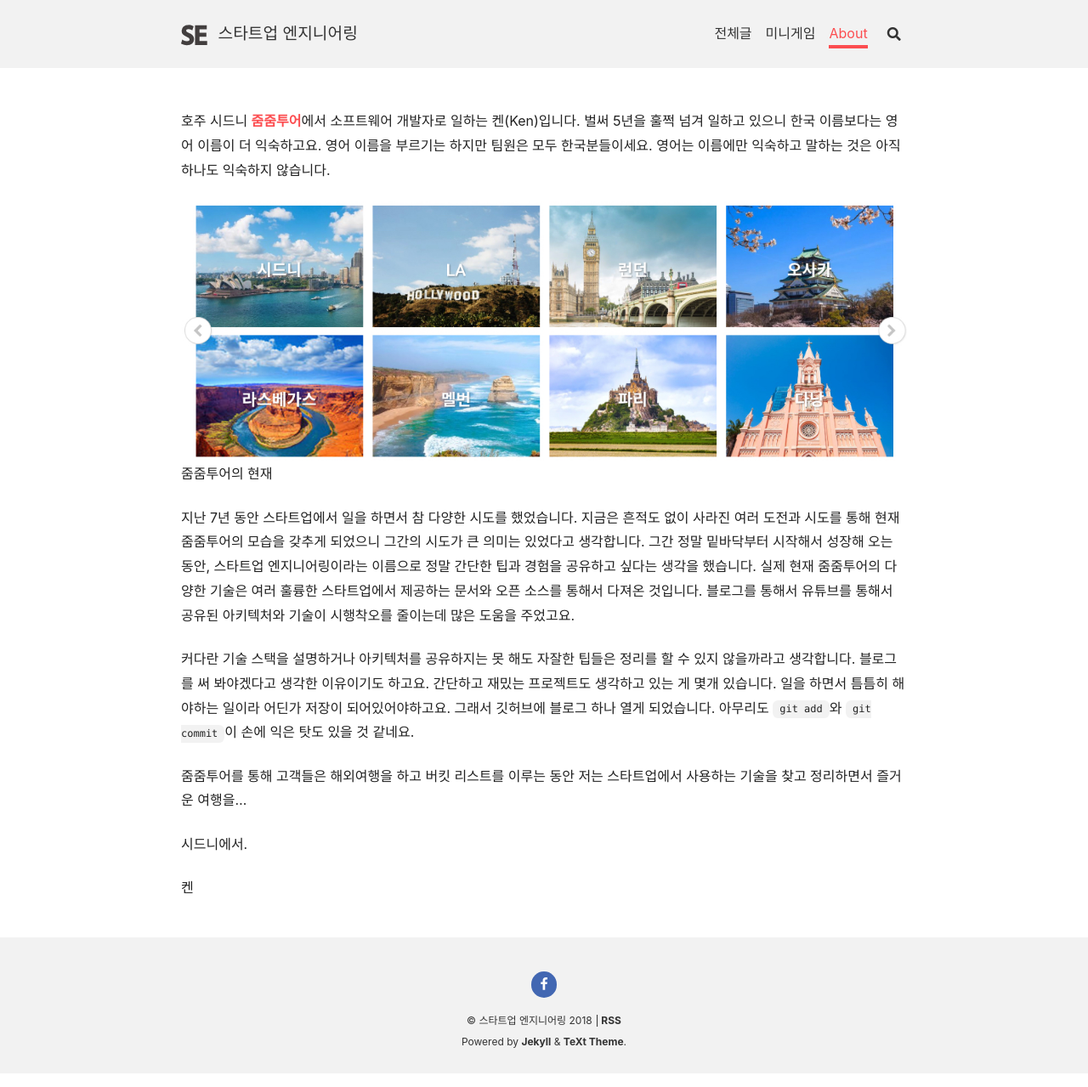
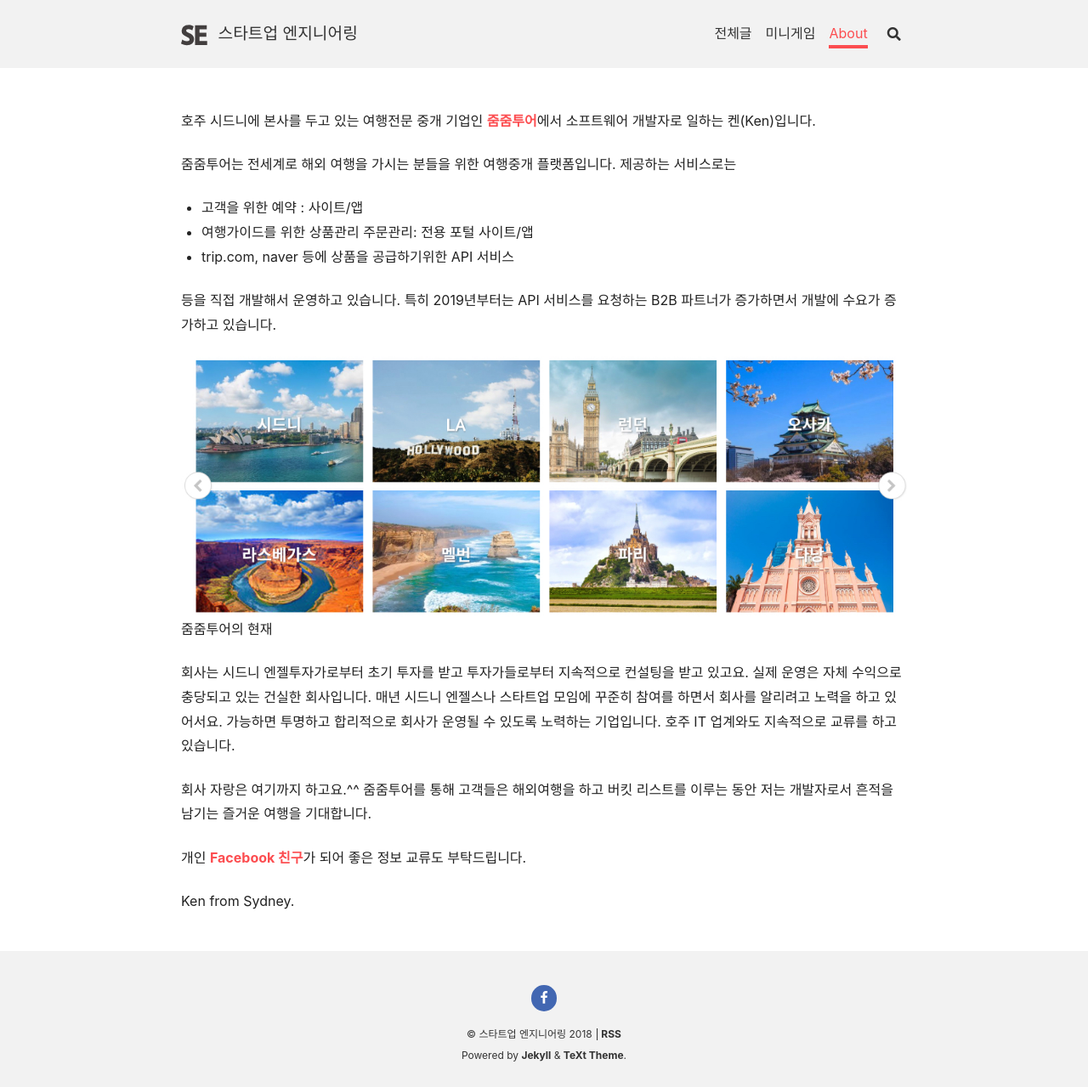
Before and after one commit to 10000lab/10000lab.github.io, a Jekyll site: the page built from about.md, in a window 1280 px wide. Shown: the whole page at 85% size. Built offline with Jekyll 4.4.1, drawn with Linux system fonts in a browser that asks for light colours; nearby versions of some CDN libraries; comment, search, counter and statistics services are not loaded.

Commit message:
Change about

```diff
--- a/_config.yml
+++ b/_config.yml
@@ -40,7 +40,7 @@ author:
   avatar    : # path or url of avatar image
   bio       : Software programmer.
   email     :
-  facebook  : 10000labxyz # "user_name" the last part of your profile url, e.g. https://www.facebook.com/user_name
+  facebook  : endiyoo # "user_name" the last part of your profile url, e.g. https://www.facebook.com/user_name
   twitter   : # "user_name" the last part of your profile url, e.g. https://twitter.com/user_name
   googleplus: # "user_id"   the last part of your profile url, e.g. https://plus.google.com/u/0/user_id
   weibo     : # "user_id"   the last part of your profile url, e.g. https://www.weibo.com/user_id/profile?...
--- a/about.md
+++ b/about.md
@@ -4,18 +4,29 @@ titles: About
 key: page-about
 ---
 
-호주 시드니 [줌줌투어](https://www.zoomzoomtour.com)에서 소프트웨어 개발자로 일하는 켄(Ken)입니다. 벌써 5년을 훌쩍 넘겨 일하고 있으니 한국 이름보다는 영어 이름이 더 익숙하고요. 영어 이름을 부르기는 하지만 팀원은 모두 한국분들이세요. 영어는 이름에만 익숙하고 말하는 것은 아직 하나도 익숙하지 않습니다.
+호주 시드니에 본사를 두고 있는 여행전문 중개 기업인 [줌줌투어](https://www.zoomzoomtour.com)에서 소프트웨어 개발자로 일하는 켄(Ken)입니다.
+
+줌줌투어는 전세계로 해외 여행을 가시는 분들을 위한 여행중개 플랫폼입니다.
+제공하는 서비스로는
+- 고객을 위한 예약 : 사이트/앱
+- 여행가이드를 위한 상품관리 주문관리: 전용 포털 사이트/앱
+- trip.com, naver 등에 상품을 공급하기위한 API 서비스
+
+등을 직접 개발해서 운영하고 있습니다.
+특히 2019년부터는 API 서비스를 요청하는 B2B 파트너가 증가하면서 개발에 수요가 증가하고 있습니다.
 
 ![ZoomZoom tour](/assets/images/zoomzoomtour.jpg)
 줌줌투어의 현재
 
-지난 7년 동안 스타트업에서 일을 하면서 참 다양한 시도를 했었습니다. 지금은 흔적도 없이 사라진 여러 도전과 시도를 통해 현재 줌줌투어의 모습을 갖추게 되었으니 그간의 시도가 큰 의미는 있었다고 생각합니다.
-그간 정말 밑바닥부터 시작해서 성장해 오는 동안, 스타트업 엔지니어링이라는 이름으로 정말 간단한 팁과 경험을 공유하고 싶다는 생각을 했습니다. 실제 현재 줌줌투어의 다양한 기술은 여러 훌륭한 스타트업에서 제공하는 문서와 오픈 소스를 통해서 다져온 것입니다. 블로그를 통해서 유튜브를 통해서 공유된 아키텍처와 기술이 시행착오를 줄이는데 많은 도움을 주었고요.
+회사는 시드니 엔젤투자가로부터 초기 투자를 받고 투자가들로부터 지속적으로 컨설팅을 받고 있고요.
+실제 운영은 자체 수익으로 충당되고 있는 건실한 회사입니다.
+매년 시드니 엔젤스나 스타트업 모임에 꾸준히 참여를  하면서 회사를 알리려고 노력을 하고 있어서요.
+가능하면 투명하고 합리적으로 회사가 운영될 수 있도록 노력하는 기업입니다.
+호주 IT 업계와도 지속적으로 교류를 하고 있습니다.
 
-커다란 기술 스택을 설명하거나 아키텍처를 공유하지는 못 해도 자잘한 팁들은 정리를 할 수 있지 않을까라고 생각합니다. 블로그를 써 봐야겠다고 생각한 이유이기도 하고요. 간단하고 재밌는 프로젝트도 생각하고 있는 게 몇개 있습니다. 일을 하면서 틈틈히 해야하는 일이라 어딘가 저장이 되어있어야하고요. 그래서 깃허브에 블로그 하나 열게 되었습니다. 아무리도 `git add`와 `git commit`이 손에 익은 탓도 있을 것 같네요.
+회사 자랑은 여기까지 하고요.^^
+줌줌투어를 통해 고객들은 해외여행을 하고 버킷 리스트를 이루는 동안 저는 개발자로서 흔적을 남기는 즐거운 여행을 기대합니다.
 
-줌줌투어를 통해 고객들은 해외여행을 하고 버킷 리스트를 이루는 동안 저는 스타트업에서 사용하는 기술을 찾고 정리하면서 즐거운 여행을...
+개인 [Facebook 친구](https://www.facebook.com/endiyoo)가 되어 좋은 정보 교류도 부탁드립니다.
 
-시드니에서.
-
-켄
+Ken from Sydney.
```
